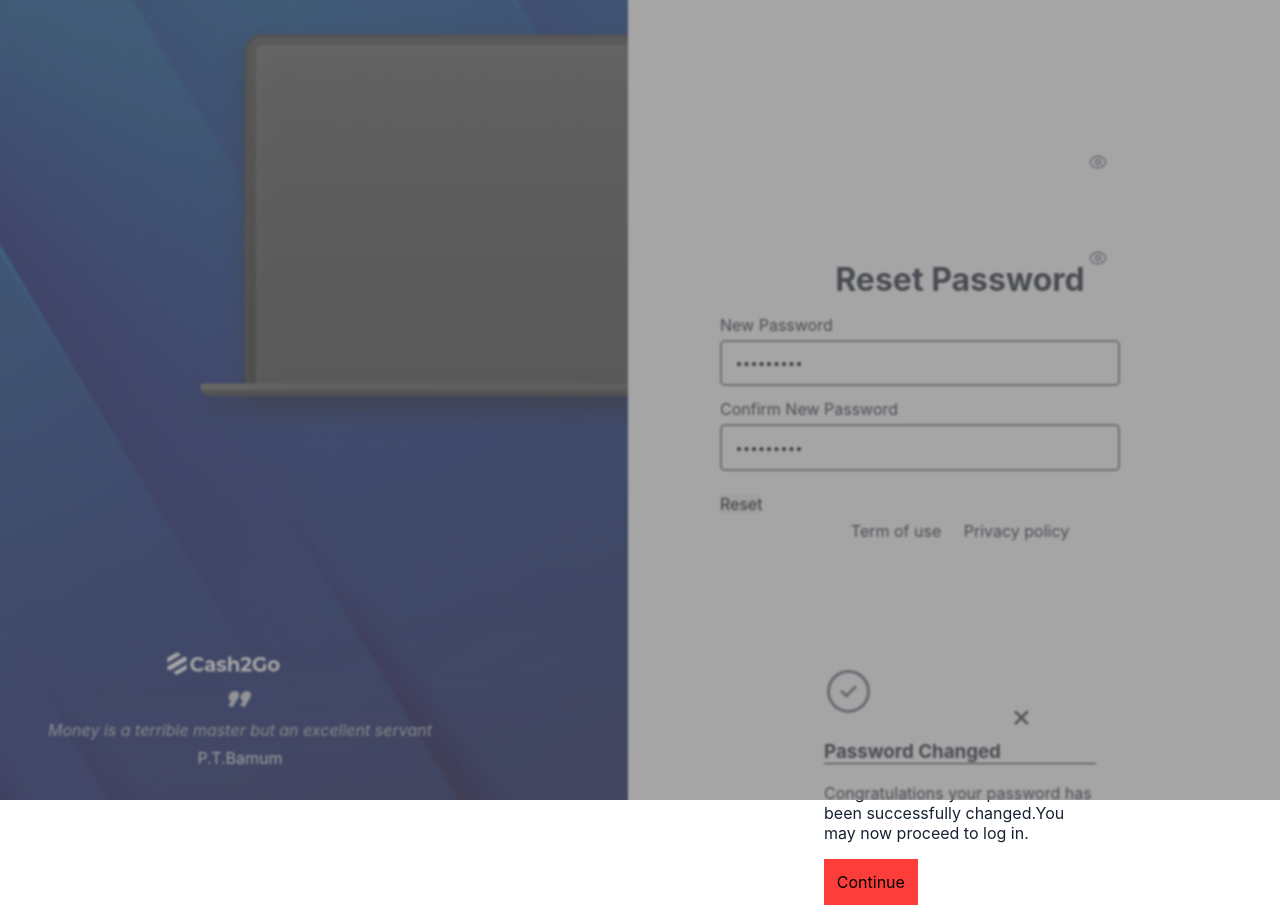
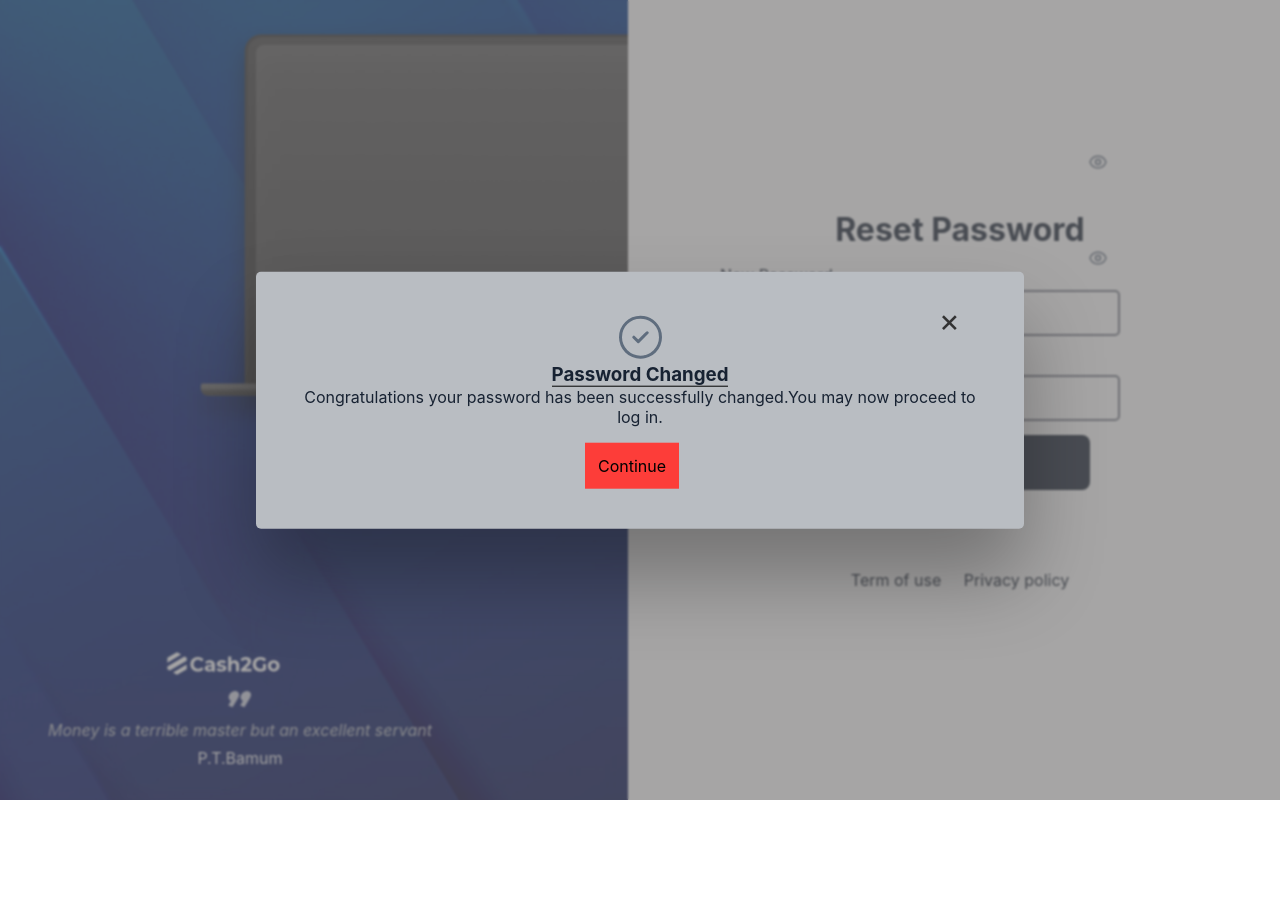
Before and after one commit to joyibeh93/Cash2go-loan-app, a React (Create React App) app: page /resetpassword3/1 in a window 1280 px wide. Both pictures are taken after typing "Sample123", "Sample123" into the empty fields and a click on the button "Reset". After the commit the page ends 800 px from the top, so only its background shows below. Built offline with nearby package versions, Linux system fonts and the light colour scheme; no server answers; the HTML template or start-up script is replaced by a standard one.

Commit message:
worked on reset button

```diff
--- a/src/Components/ResetPassword3.jsx
+++ b/src/Components/ResetPassword3.jsx
@@ -309,13 +309,13 @@ const ResetPassword3 = () => {
             className="error-message"
           />
 
-          <div className="button">
+          <div className="b-signup1" style={{width:"75%"}}>
             <Buttons button="Reset" />
           </div>
         </Form>
       </Formik>
       {showModal && (
-        <div className="modal">
+        <div className="question-modal">
           <button class="close-modal" onClick={closeModal}>
             &times;
           </button>
--- a/src/Components/ResetPasswordForm2.jsx
+++ b/src/Components/ResetPasswordForm2.jsx
@@ -271,7 +271,7 @@ const ResetPasswordForm2 = () => {
             <ErrorMessage name="Answer" component="div" className="error-message" />
             <div className="status-message">{status}</div>
 
-            <div className="button">
+            <div className="b-signup1" style={{width:"75%"}}>
               <Buttons button="Reset" />
             </div>
           </Form>
@@ -279,7 +279,7 @@ const ResetPasswordForm2 = () => {
       </Formik>
 
       {showModal && (
-        <div className="modal">
+        <div className="question-modal">
           <button className="close-modal" onClick={handleModalClose}>
             &times;
           </button>
```
